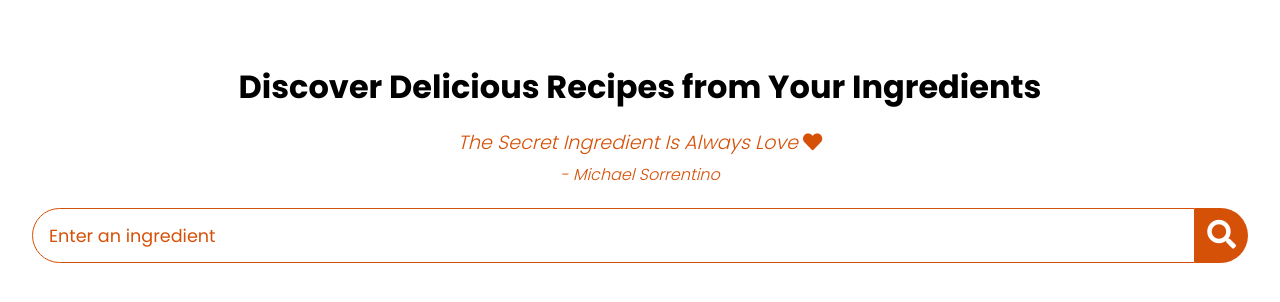
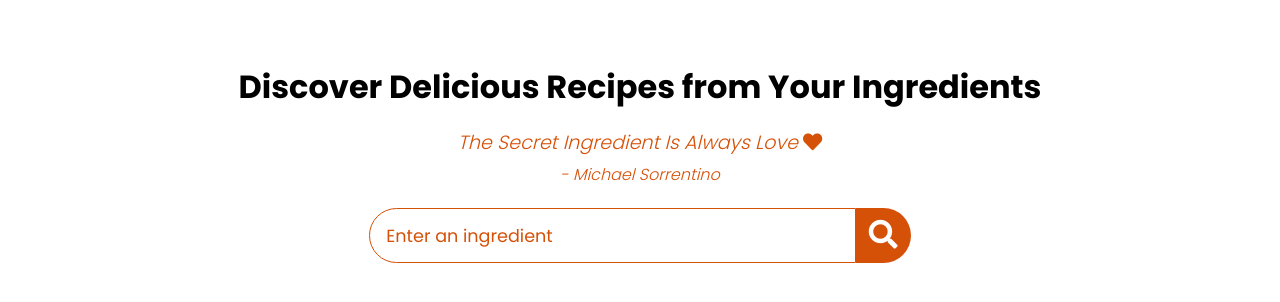
Before and after one commit to sudocoll/Phase-1-project-1, a plain HTML site: page index.html in a window 1280 px wide. Shown: the part 84-386 px from the top of the page. Drawn offline with Linux system fonts and the light colour scheme; a web font is replaced by a local one.

Commit message:
update css code

```diff
--- a/style.css
+++ b/style.css
@@ -12,7 +12,7 @@
     --tenne-tawny: #d65108;
     --tenne-tawny-dark: #b54507;
     --love-color: #d25380;
-    --heart-color: #FF69B4; /* Updated heart color to pink */
+    --heart-color: #FF69B4;
 }
 
 body{
@@ -73,11 +73,12 @@ body{
     margin: 1.2rem 0;
     display: flex;
     align-items: stretch;
+    justify-content: center;
 }
 
 .search-control,
 .search-btn{
-    width: 100%;
+    width: 40%;
 }
 
 .search-control{
```
